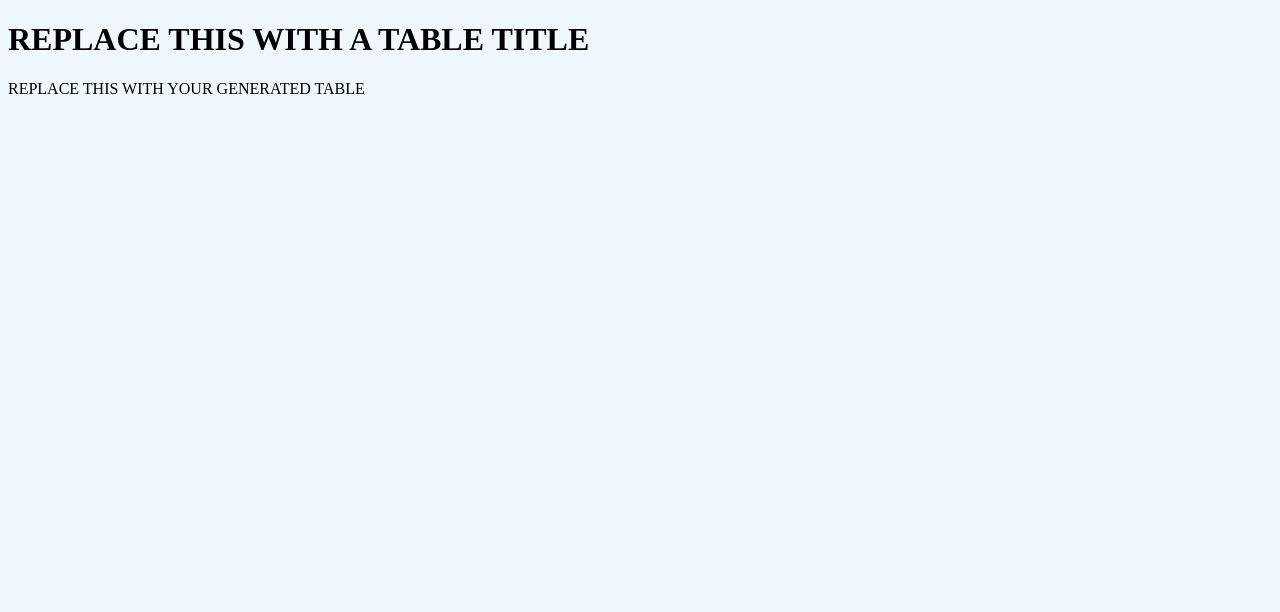
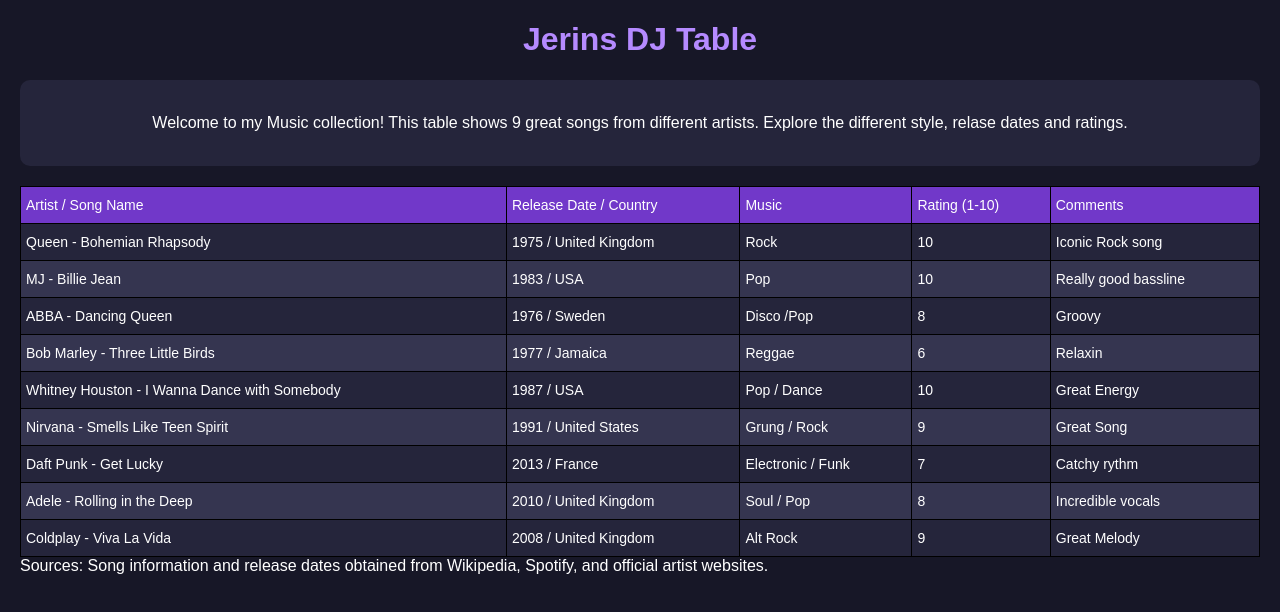
Before and after one commit to rvcc-grid/fa26-tables-monkeygoboom, a plain HTML site: page index.html in a window 1280 px wide. Drawn offline with Linux system fonts and the light colour scheme.

Commit message:
Final Commit

```diff
--- a/index.html
+++ b/index.html
@@ -1,13 +1,135 @@
 <!DOCTYPE html>
 <html lang="en">
+
 <head>
   <meta charset="UTF-8" />
   <meta name="viewport" content="width=device-width, initial-scale=1.0" />
   <title>Table</title>
   <link rel="stylesheet" href="style.css" />
 </head>
+
 <body>
-    <h1>REPLACE THIS WITH A TABLE TITLE</h1>
-    <div class="table-container">REPLACE THIS WITH YOUR GENERATED TABLE</div>
+  <h1>Jerins DJ Table</h1>
+  <section id="Introduction">
+    <p>
+      Welcome to my Music collection! This table shows 9 great songs from different artists. Explore the different style, relase dates and ratings.
+    </p>
+  </section>
+
+  <div class="table-container">
+    <style>
+      .tg {
+        border-collapse: collapse
+      }
+
+      .tg td {
+        border: 0 solid black;
+        font-family: Arial, sans-serif;
+        font-size: 14px;
+        padding: 10px 5px;
+        text-align: left;
+        vertical-align: top;
+        word-break: normal
+      }
+
+      .tg th {
+        border: 0 solid black;
+        font-family: Arial, sans-serif;
+        font-size: 14px;
+        font-weight: normal;
+        padding: 10px 5px;
+        text-align: left;
+        vertical-align: top;
+        word-break: normal
+      }
+
+      .tg .tg-gc10 {
+        border-width: 1px
+      }
+    </style>
+    <table class="tg">
+      <thead>
+        <tr>
+          <th class="tg-gc10">Artist / Song Name</th>
+          <th class="tg-gc10">Release Date / Country</th>
+          <th class="tg-gc10">Music <Style></Style></th>
+          <th class="tg-gc10">Rating (1-10)</th>
+          <th class="tg-gc10">Comments</th>
+        </tr>
+      </thead>
+
+      <tbody>
+        <tr>
+          <td class="tg-gc10">Queen - Bohemian Rhapsody</td>
+          <td class="tg-gc10">1975 / United Kingdom</td>
+          <td class="tg-gc10">Rock</td>
+          <td class="tg-gc10">10</td>
+          <td class="tg-gc10">Iconic Rock song</td>
+        </tr>
+        <tr>
+          <td class="tg-gc10">MJ - Billie Jean</td>
+          <td class="tg-gc10">1983 / USA</td>
+          <td class="tg-gc10">Pop</td>
+          <td class="tg-gc10">10</td>
+          <td class="tg-gc10">Really good bassline</td>
+        </tr>
+        <tr>
+          <td class="tg-gc10">ABBA - Dancing Queen</td>
+          <td class="tg-gc10">1976 / Sweden</td>
+          <td class="tg-gc10">Disco /Pop</td>
+          <td class="tg-gc10">8</td>
+          <td class="tg-gc10">Groovy</td>
+        </tr>
+        <tr>
+          <td class="tg-gc10">Bob Marley - Three Little Birds</td>
+          <td class="tg-gc10">1977 / Jamaica</td>
+          <td class="tg-gc10">Reggae</td>
+          <td class="tg-gc10">6</td>
+          <td class="tg-gc10">Relaxin</td>
+        </tr>
+        <tr>
+          <td class="tg-gc10">Whitney Houston - I Wanna Dance with Somebody</td>
+          <td class="tg-gc10">1987 / USA</td>
+          <td class="tg-gc10">Pop / Dance</td>
+          <td class="tg-gc10">10</td>
+          <td class="tg-gc10">Great Energy</td>
+        </tr>
+        <tr>
+          <td class="tg-gc10">Nirvana - Smells Like Teen Spirit</td>
+          <td class="tg-gc10">1991 / United States</td>
+          <td class="tg-gc10">Grung / Rock</td>
+          <td class="tg-gc10">9</td>
+          <td class="tg-gc10">Great Song</td>
+        </tr>
+        <tr>
+          <td class="tg-gc10">Daft Punk - Get Lucky</td>
+          <td class="tg-gc10">2013 / France</td>
+          <td class="tg-gc10">Electronic / Funk</td>
+          <td class="tg-gc10">7</td>
+          <td class="tg-gc10">Catchy rythm</td>
+        </tr>
+        <tr>
+          <td class="tg-gc10">Adele - Rolling in the Deep</td>
+          <td class="tg-gc10">2010 / United Kingdom</td>
+          <td class="tg-gc10">Soul / Pop</td>
+          <td class="tg-gc10">8</td>
+          <td class="tg-gc10">Incredible vocals</td>
+        </tr>
+        <tr>
+          <td class="tg-gc10">Coldplay - Viva La Vida</td>
+          <td class="tg-gc10">2008 / United Kingdom</td>
+          <td class="tg-gc10">Alt Rock</td>
+          <td class="tg-gc10">9</td>
+          <td class="tg-gc10">Great Melody</td>
+        </tr>
+      </tbody>
+    </table>
+  </div>
+
+  <caption>
+     Sources: Song information and release dates obtained from
+     Wikipedia, Spotify, and official artist websites.
+  </caption>
 </body>
+
 </html>
--- a/style.css
+++ b/style.css
@@ -1,3 +1,65 @@
 body {
-  background-color: aliceblue;
+     font-family: Arial, sans-serif;
+    background-color: #171727;
+    color: white;
+    margin: 20px;
+
 }
+/* Main heading */
+h1 {
+    text-align: center;
+    color: #b58aff;
+}
+
+/* Table container */
+.table-container {
+    width: 100%;
+    overflow-x: auto;
+}
+
+/* Table */
+.tg {
+    width: 100%;
+    border-collapse: collapse;
+    background-color: #25253b;
+}
+
+/* Column headings */
+.tg th {
+    background-color: #7138c9;
+    color: white;
+    padding: 12px;
+    border: 1px solid white;
+}
+
+/* Table information */
+.tg td {
+    padding: 12px;
+    border: 1px solid #777;
+    text-align: left;
+}
+
+/* Alternating rows */
+.tg tbody tr:nth-child(even) {
+    background-color: #353550;
+}
+
+
+
+/* Caption */
+.tg caption {
+    caption-side: bottom;
+    color: #b58aff;
+    padding: 10px;
+    font-size: 12px;
+}
+
+#Introduction {
+    text-align: center;
+    background-color: #25253b;
+    color: white;
+    padding: 15px;
+    margin: 20px auto;
+    border-radius: 10px;
+    line-height: 1.5;
+}
```
Lines whose indentation alone changed are shown as unchanged.
